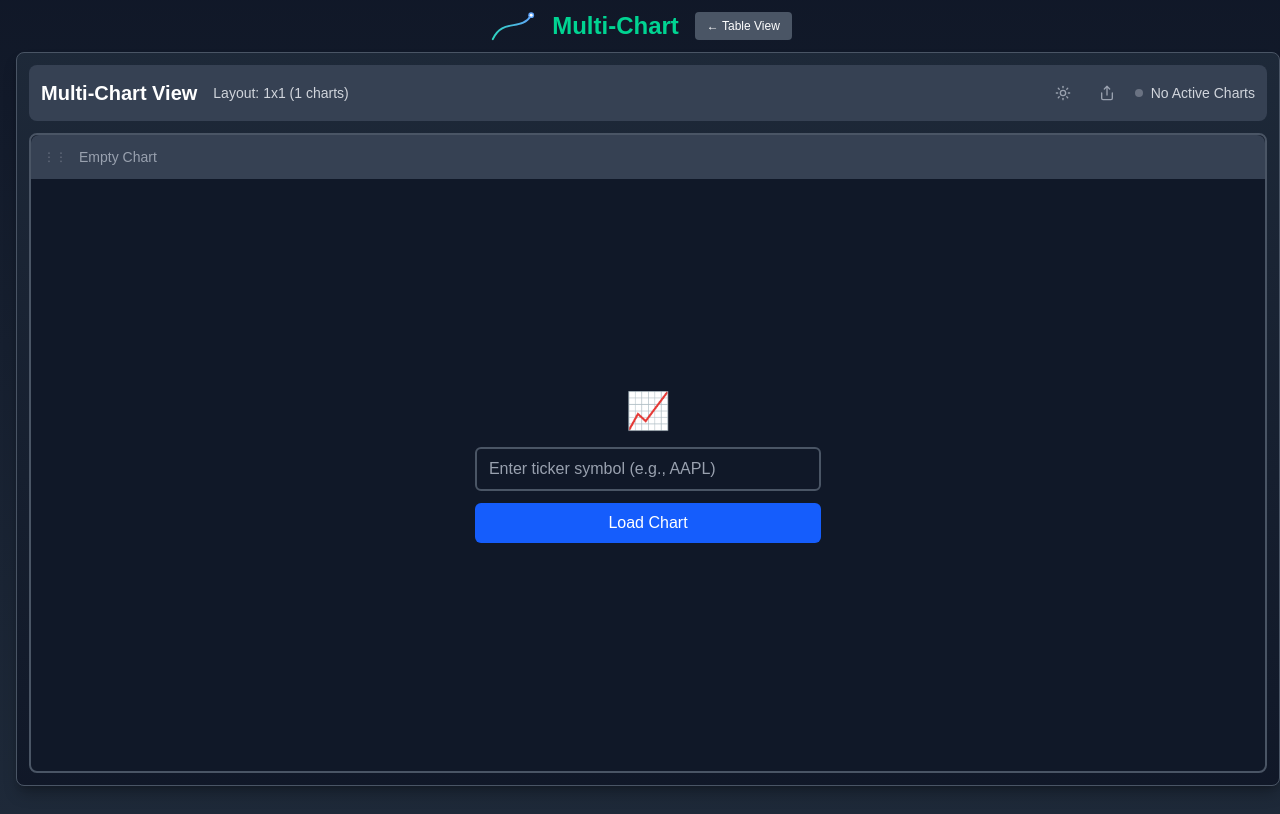
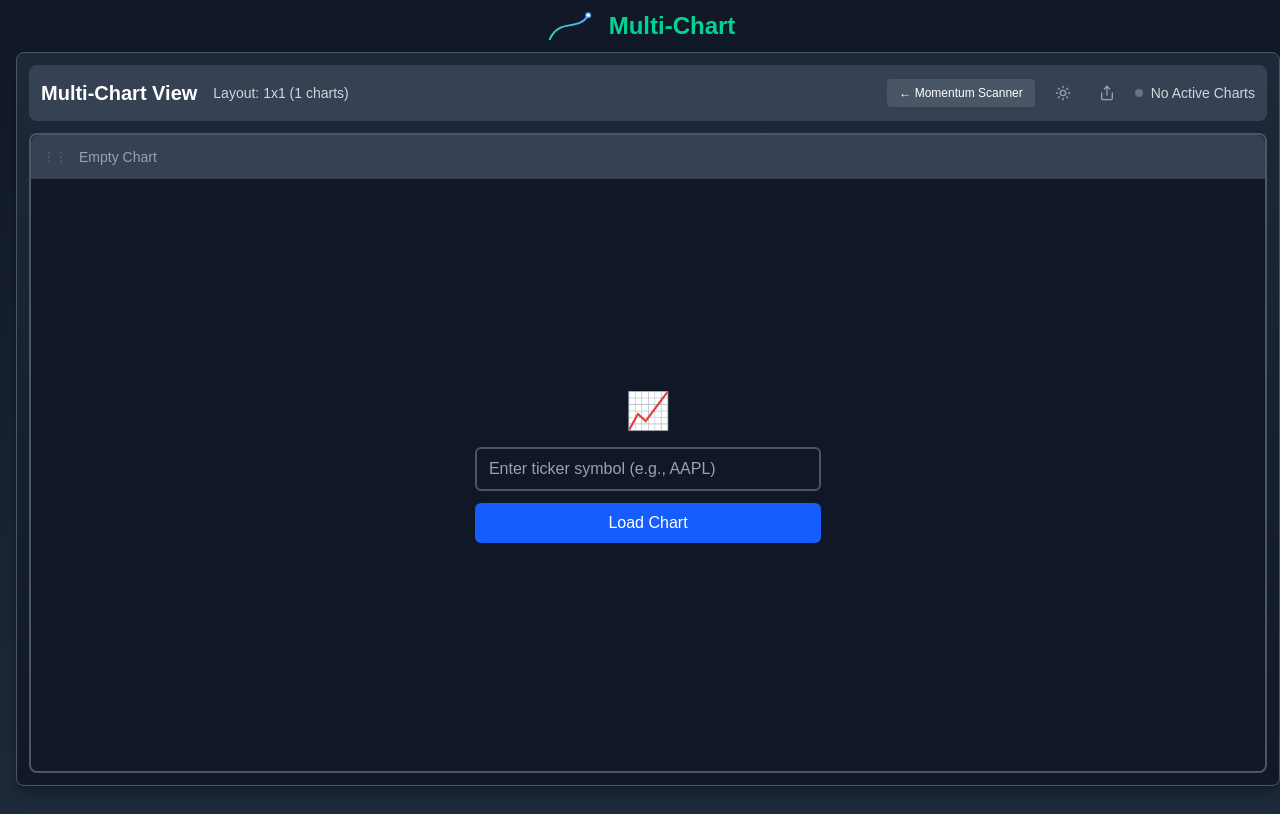
Before and after one commit to tekuro-io/fjord, a Next.js app: page /multichart in a window 1280 px wide. Built offline with nearby package versions, Linux system fonts and the light colour scheme.

Commit message:
New feature: Multichart

```diff
--- a/app/components/MultiChartContainer.tsx
+++ b/app/components/MultiChartContainer.tsx
@@ -2,6 +2,7 @@
 
 import React, { useState, useEffect, useRef, useCallback, useMemo } from 'react';
 import { useSearchParams } from 'next/navigation';
+import Link from 'next/link';
 import { useTheme } from './ThemeContext';
 import { X, Sun, Moon, Share } from 'lucide-react';
 import ManagedChart, { type ManagedChartHandle } from './ManagedChart';
@@ -533,6 +534,14 @@ export default function MultiChartContainer() {
         </div>
 
         <div className="flex items-center gap-3">
+          {/* Momentum Scanner Button */}
+          <Link
+            href="/"
+            className={`px-3 py-1.5 ${colors.buttonSecondary} text-white rounded text-xs font-medium transition-colors duration-200 hover:opacity-90`}
+          >
+            ← Momentum Scanner
+          </Link>
+
           {/* Theme Toggle */}
           <button
             onClick={toggleTheme}
--- a/app/multichart/page.tsx
+++ b/app/multichart/page.tsx
@@ -1,6 +1,5 @@
 import { Suspense } from 'react';
 import Image from 'next/image';
-import Link from 'next/link';
 import Spinner from '../components/ui/Spinner';
 import { CommitLink } from '../components/CommitLink';
 import { ThemeProvider } from '../components/ThemeContext';
@@ -23,12 +22,6 @@ export default async function MultiChartPage() {
                                 className='inline-block'
                             />
                             <h1 className="text-2xl font-bold text-emerald-400">Multi-Chart</h1>
-                            <Link
-                                href="/"
-                                className="px-3 py-1.5 bg-gray-600 hover:bg-gray-700 text-white rounded text-xs font-medium transition-colors duration-200"
-                            >
-                                ← Table View
-                            </Link>
                         </div>
                     </div>
 
--- a/app/page.tsx
+++ b/app/page.tsx
@@ -1,7 +1,6 @@
 import { Suspense } from 'react';
 import { StockTableLoader } from './components/stock-table';
 import Image from 'next/image'
-import Link from 'next/link'
 import Spinner from './components/ui/Spinner';
 import { CommitLink } from './components/CommitLink';
 import TradingViewWrapper from './components/TradingViewWrapper';
```
